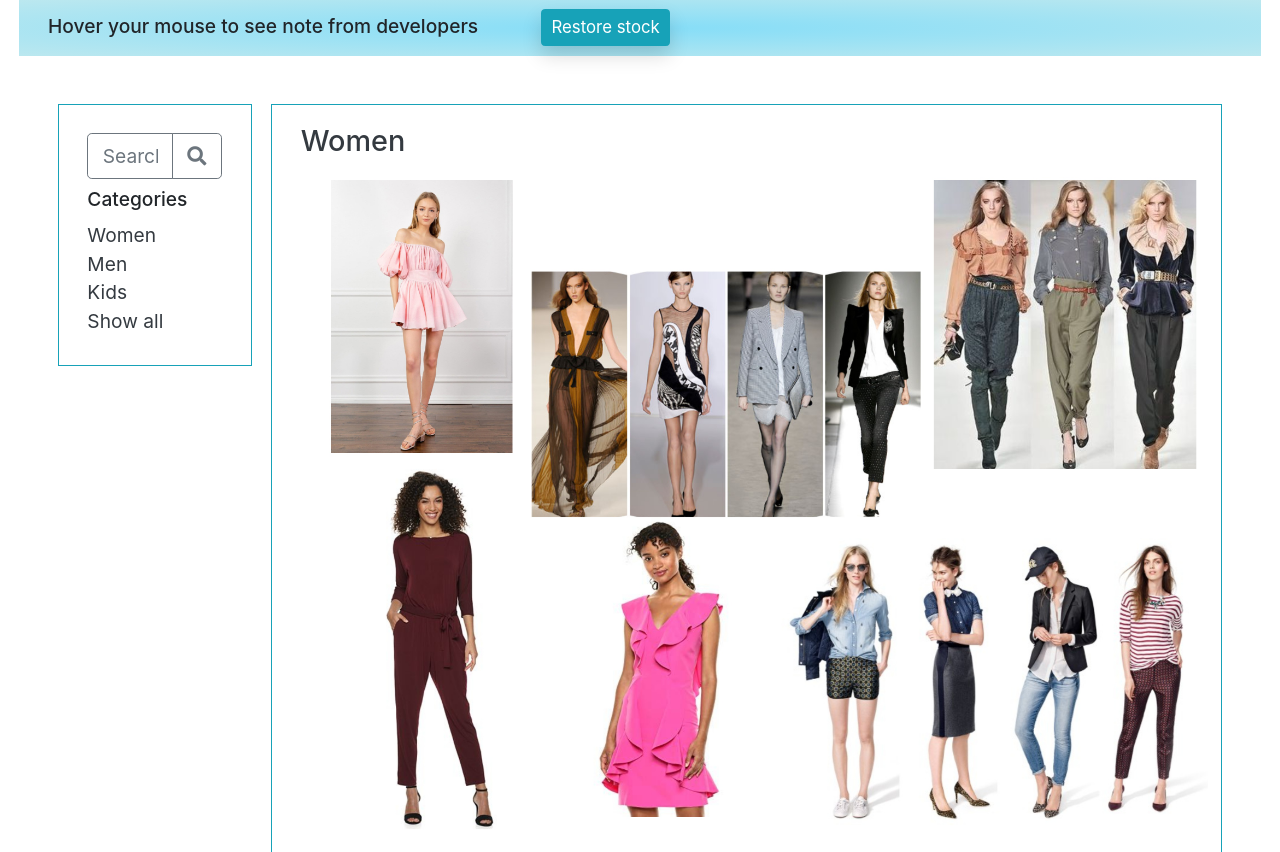
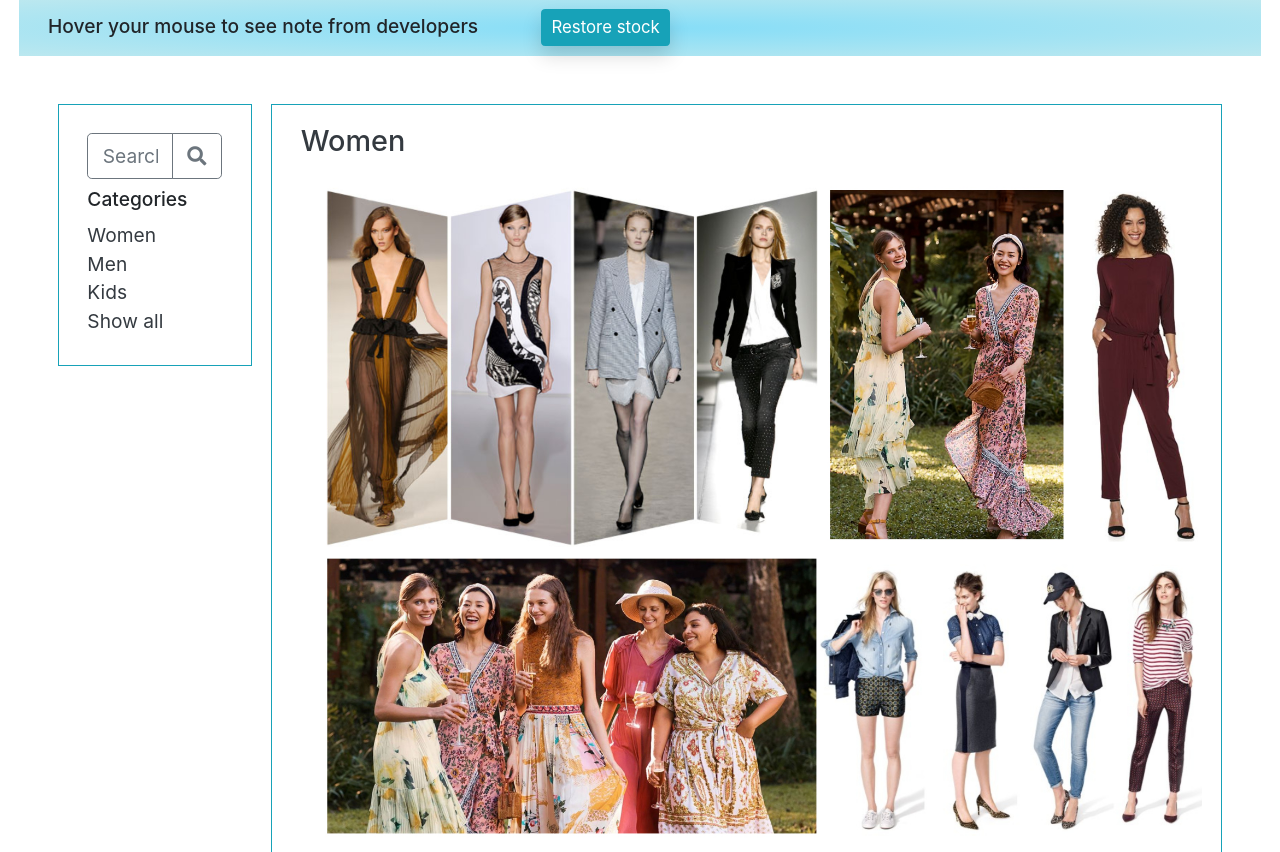
Before and after one commit to trinhgliedt/Ecommerce_Django_Project, a Django app: page / in a window 1280 px wide. Shown: the part 100-952 px from the top of the page. Run offline with Django 3.2, Linux system fonts and the light colour scheme; data comes from the database, SQL or seed files in the repository; some libraries are stand-ins or nearby versions.

Commit message:
changed main pics

```diff
--- a/main/templates/_1_shop_main.html
+++ b/main/templates/_1_shop_main.html
@@ -32,8 +32,8 @@
     <div class="col border border-info"> <!-- right box: Category listing -->
         <!-- <h1>10:57 PM 11/8/20</h1> -->
         {% for category in all_categories %}
-            <a class="row text-dark h4 text-center pl-4 pt-3" href="/product/category/{{ category.id }}/no_sort">{{ category.name }}</a>
-            <a href="/product/category/{{ category.id }}/no_sort" class=" pl-4 pb-4"><img style="width: 97%; height: auto !important; background-size:cover"  src="{{ category.cat_photo.url }}"></a>
+            <a class="row text-dark h4 text-center pl-4 pt-3 mb-3" href="/product/category/{{ category.id }}/no_sort">{{ category.name }}</a>
+            <a href="/product/category/{{ category.id }}/no_sort" class=" pl-4 pb-4"><img style="width: 97%; height: auto !important; margin-bottom: 15px; background-size:cover"  src="{{ category.cat_photo.url }}"></a>
         {% endfor %}
     </div> <!-- End of left box: Category listing -->
 
```
Also changed, not shown: media/categories/Category-kids.jpg, media/categories/Category-women.jpg, 1 other file.
